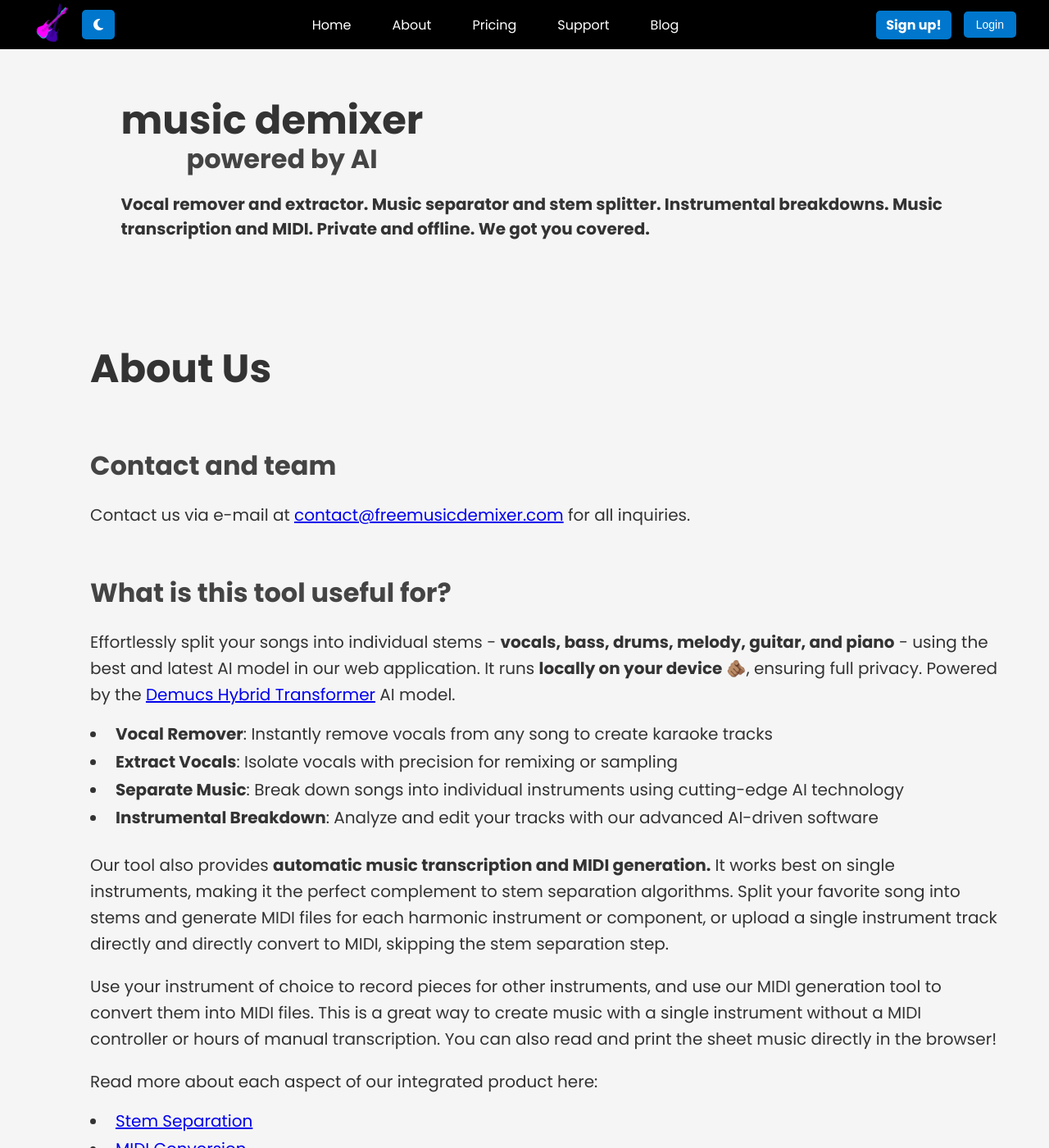
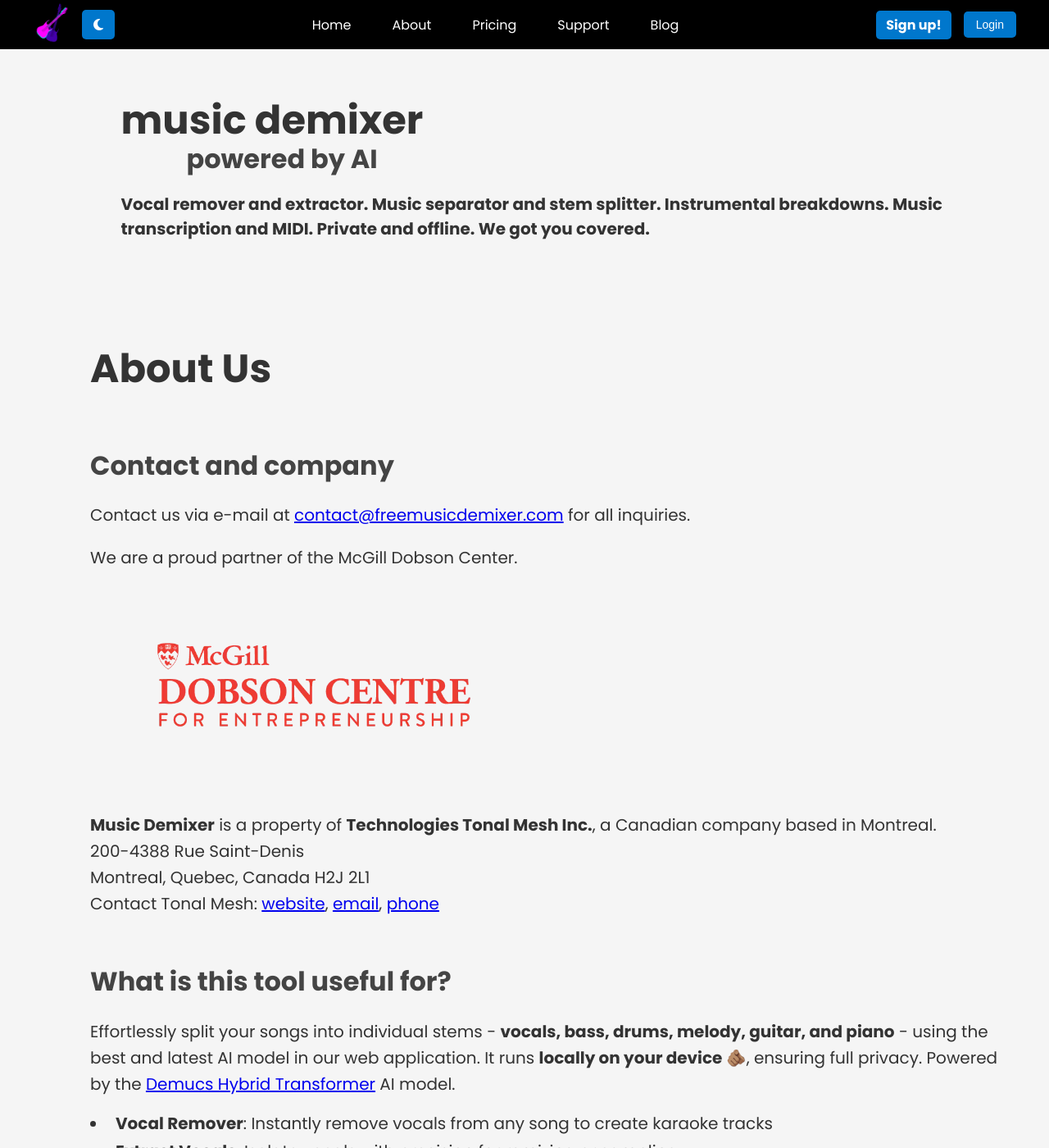
Before and after one commit to sevagh/freemusicdemixer.com, a Jekyll site: the page built from web/about.md, in a window 1280 px wide and 1400 px high. Shown: the whole window at 82% size. Built offline with Jekyll 4.4.1, drawn with Linux system fonts in a browser that asks for light colours; some of the changed text lies outside the part shown.

Commit message:
Add corp details

```diff
--- a/web/_layouts/default.html
+++ b/web/_layouts/default.html
@@ -195,7 +195,7 @@
         </nav>
       </div>
     </div>
-    <p class="footer-bottom">© 2024 Music Demixer. All Rights Reserved.</p>
+    <p class="footer-bottom">© 2025 Music Demixer. A product of Technologies Tonal Mesh Inc. All Rights Reserved.</p>
   </footer>
 <script src="{{ '/main.js' | relative_url }}"></script>
 </body>
--- a/web/about.md
+++ b/web/about.md
@@ -6,9 +6,21 @@
 
 # About Us
 
-## Contact and team
+## Contact and company
 
 Contact us via e-mail at [contact@freemusicdemixer.com](mailto:contact@freemusicdemixer.com) for all inquiries.
+
+We are a proud partner of the McGill Dobson Center.
+
+<a href="https://www.mcgill.ca/dobson/entrepreneurship-programs/mcgill-dobson-cup" target="_blank"><img src="/assets/images/dobson_logo.webp" class="responsive-img-android"></a>
+
+**Music Demixer** is a property of **Technologies Tonal Mesh Inc.**, a Canadian company based in Montreal.
+<br>
+200-4388 Rue Saint-Denis
+<br>
+Montreal, Quebec, Canada H2J 2L1
+<br>
+Contact Tonal Mesh: [website](https://tonalmesh.xyz), [email](mailto:contact@tonalmesh.xyz), [phone](tel:+15148422771)
 
 ## What is this tool useful for?
 
```
Also changed, not shown: web/index.md (+1 -1 lines), web/sheet-music.md (+1 -1 lines), web/assets/images/dobson_logo.webp (added), web/assets/images/dobson_logo_white.webp (added).
